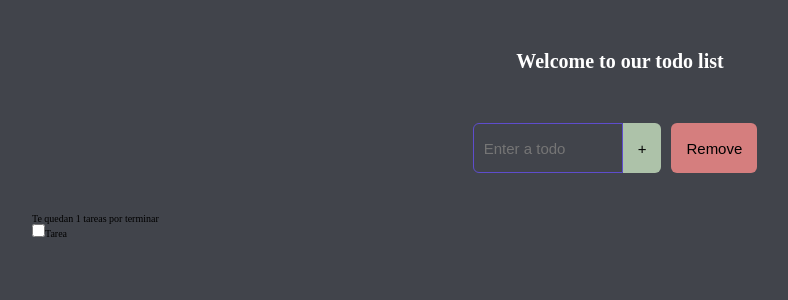
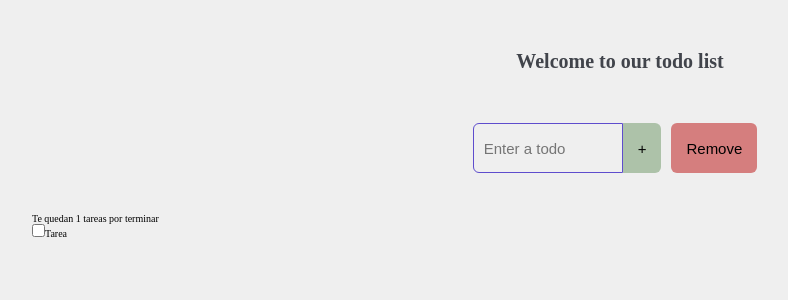
Before and after one commit to ArmandoAlmanza/TodoList-android, a React (Create React App) app: page / in a window 1280 px wide. Shown: the top 300 px of the page, without its empty margins (20-808 px from the left). Built offline with nearby package versions, Linux system fonts and the light colour scheme.

Commit message:
better light theme xd

```diff
--- a/src/app.css
+++ b/src/app.css
@@ -2,7 +2,7 @@ html {
     font-size: 62.5%;
     box-sizing: border-box;
     scroll-behavior: smooth;
-    background-color: #41444b;
+    background-color: #EFEFEF;
 }
 
 *,
@@ -29,7 +29,7 @@ ul {
 .title{
 	text-align: center;
 	margin: 3rem 0 1rem 0;
-	color: #fff;
+	color: #41444b;
 }
 
 .todo__form {
```
